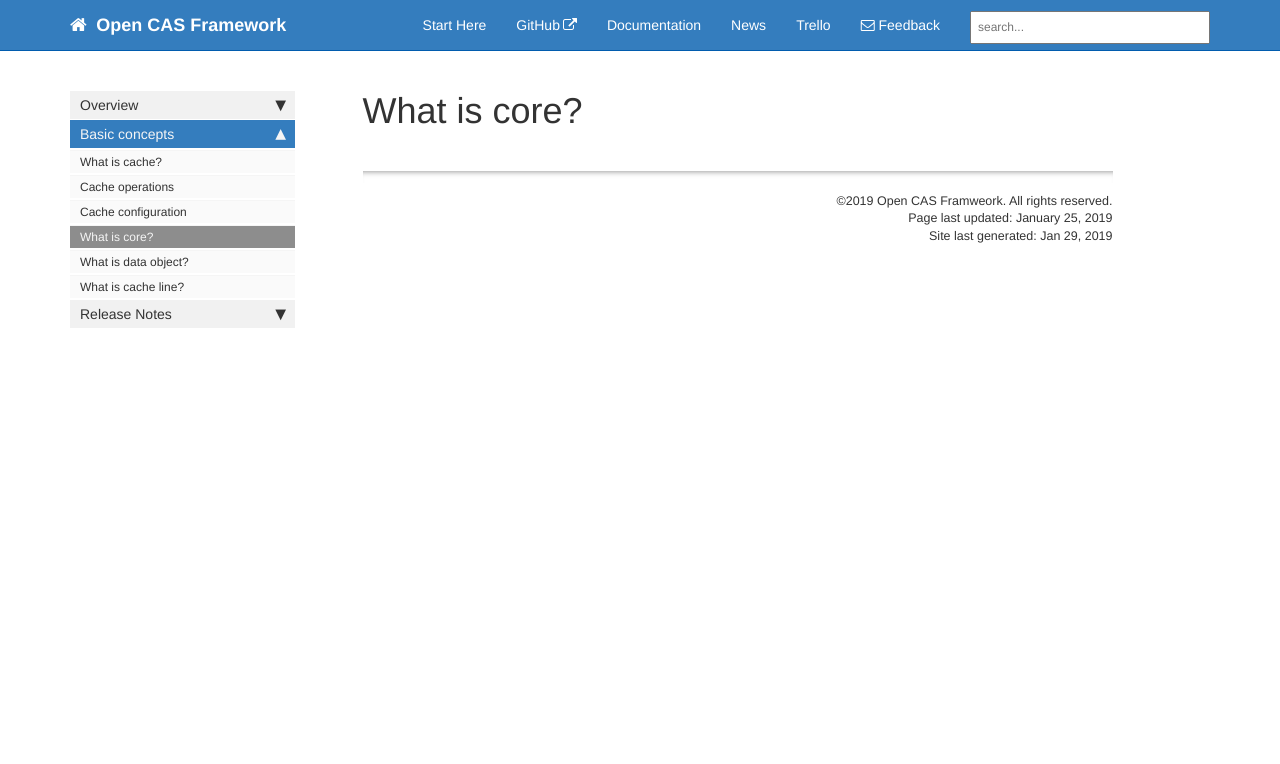
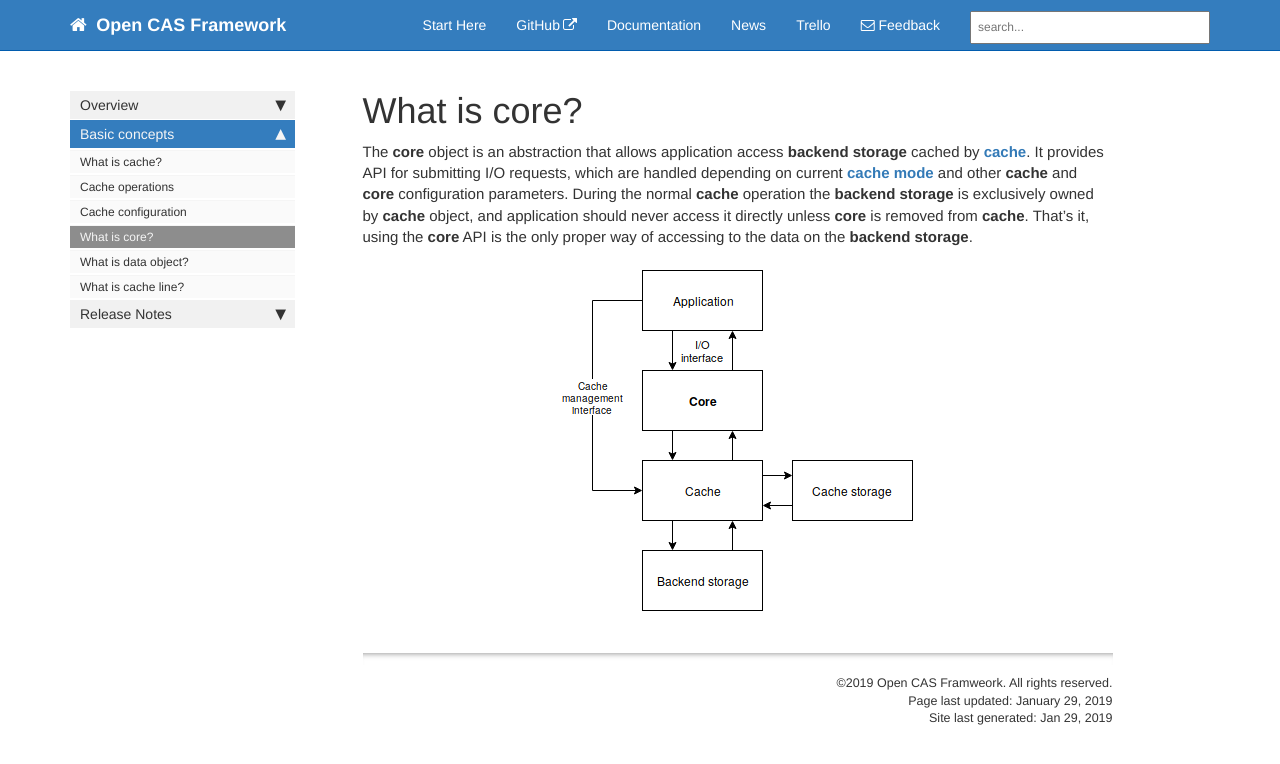
Before and after one commit to Open-CAS/open-cas.github.io, a Jekyll site: the page built from pages/basic_concepts/core.md, in a window 1280 px wide. Shown: the top 764 px of the page. Built offline with Jekyll 4.4.1, drawn with Linux system fonts in a browser that asks for light colours; nearby versions of some CDN libraries; comment, search, counter and statistics services are not loaded.

Commit message:
Add "What is core?" page
Signed-off-by: Robert Baldyga <robert.baldyga@intel.com>

```diff
--- a/pages/basic_concepts/core.md
+++ b/pages/basic_concepts/core.md
@@ -1,6 +1,18 @@
 ---
 title: What is core?
-last_updated: January 25, 2019
+last_updated: January 29, 2019
 toc: false
 permalink: core.html
 ---
+
+The **core** object is an abstraction that allows application access
+**backend storage** cached by [**cache**](/cache.html). It provides API
+for submitting I/O requests, which are handled depending on current
+[**cache mode**](/cache_configuration.html) and other **cache** and
+**core** configuration parameters. During the normal **cache** operation
+the **backend storage** is exclusively owned by **cache** object, and
+application should never access it directly unless **core** is removed
+from **cache**. That's it, using the **core** API is the only proper way
+of accessing to the data on the **backend storage**.
+
+<center><img src="images/core.png"></center>
```
Also changed, not shown: images/core.png (added).
